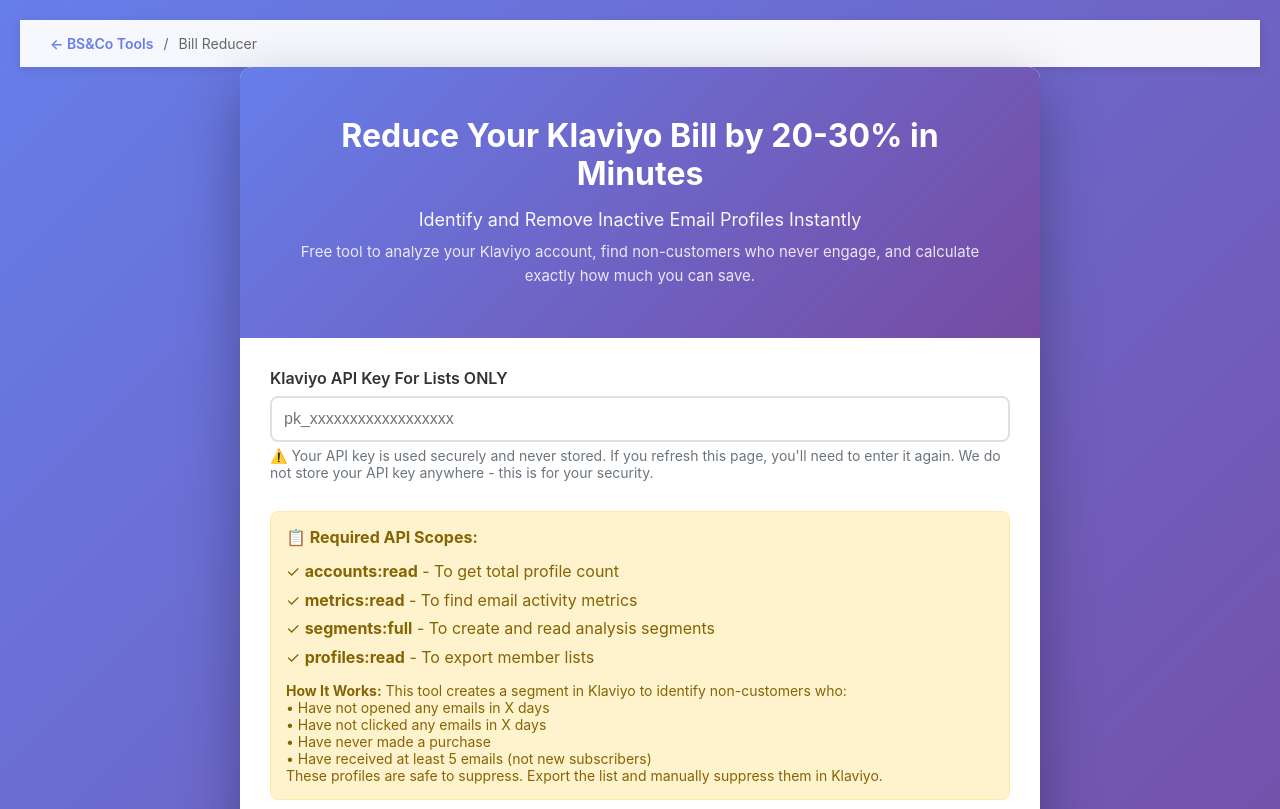
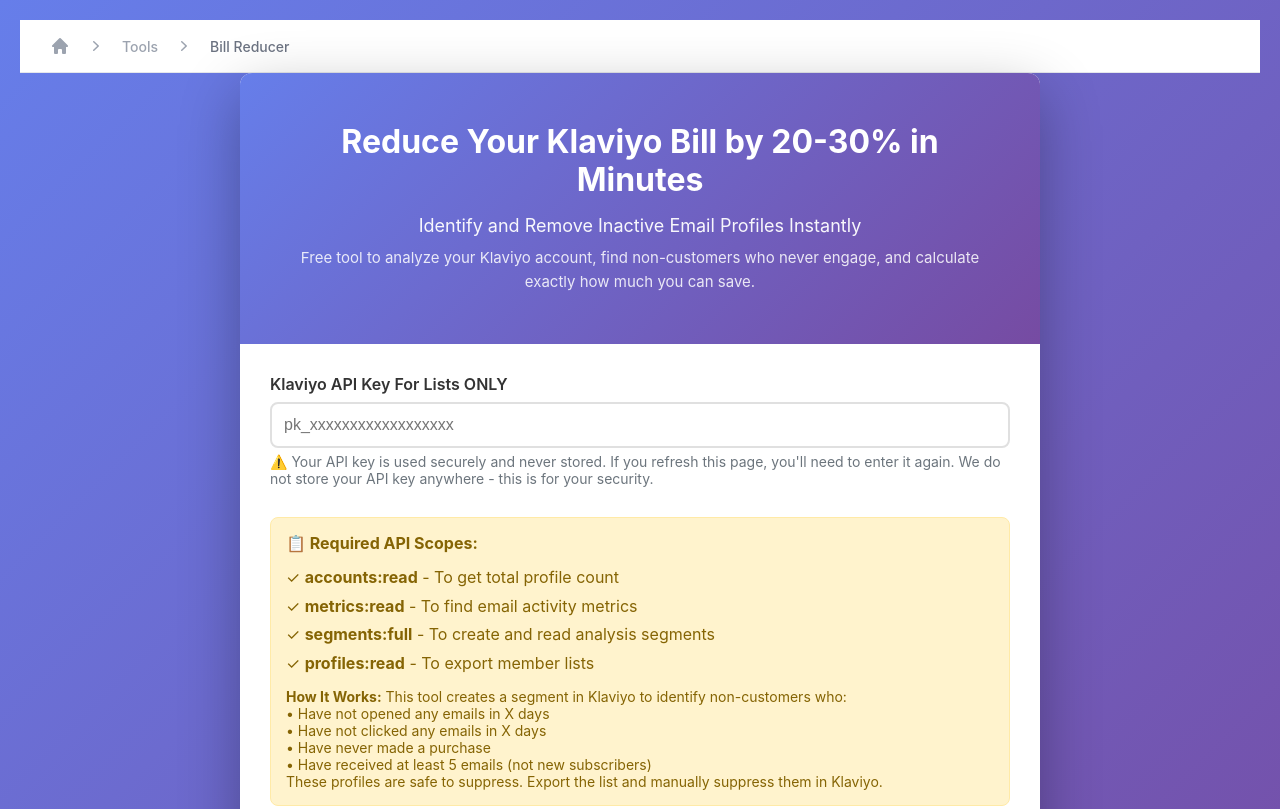
Before and after one commit to AndrewBeauchampPGS/klaviyo-bill-reducer, a website: page index.html in a window 1280 px wide. Shown: the top 809 px of the page. Drawn offline with Linux system fonts and the light colour scheme.

Commit message:
Improve breadcrumb navigation with icons and cleaner design

```diff
--- a/index.html
+++ b/index.html
@@ -389,30 +389,64 @@
 
         /* Navigation Header */
         .nav-header {
-            background: rgba(255, 255, 255, 0.95);
-            padding: 15px 30px;
-            box-shadow: 0 2px 10px rgba(0,0,0,0.1);
-            margin-bottom: 0;
+            background: white;
+            padding: 16px 30px;
+            border-bottom: 1px solid #e5e7eb;
         }
 
-        .nav-header .breadcrumb {
+        .breadcrumb {
             display: flex;
             align-items: center;
-            gap: 10px;
-            font-size: 14px;
-            color: #666;
+            gap: 16px;
         }
 
-        .nav-header a {
-            color: #667eea;
-            text-decoration: none;
-            font-weight: 600;
-            transition: color 0.3s;
+        .breadcrumb-item {
+            display: flex;
+            align-items: center;
+            gap: 16px;
         }
 
-        .nav-header a:hover {
-            color: #764ba2;
-            text-decoration: underline;
+        .breadcrumb a {
+            color: #9ca3af;
+            text-decoration: none;
+            transition: color 0.2s;
+            display: flex;
+            align-items: center;
+        }
+
+        .breadcrumb a:hover {
+            color: #6b7280;
+        }
+
+        .breadcrumb-text {
+            font-size: 14px;
+            font-weight: 500;
+            color: #6b7280;
+        }
+
+        .breadcrumb-icon {
+            width: 20px;
+            height: 20px;
+            flex-shrink: 0;
+        }
+
+        .chevron-icon {
+            width: 20px;
+            height: 20px;
+            color: #9ca3af;
+            flex-shrink: 0;
+        }
+
+        .sr-only {
+            position: absolute;
+            width: 1px;
+            height: 1px;
+            padding: 0;
+            margin: -1px;
+            overflow: hidden;
+            clip: rect(0, 0, 0, 0);
+            white-space: nowrap;
+            border-width: 0;
         }
 
         /* Hero Section */
@@ -520,11 +554,26 @@
 <body>
     <!-- Navigation Header -->
     <div class="nav-header">
-        <div class="breadcrumb">
-            <a href="https://bsandco.us/tools">← BS&Co Tools</a>
-            <span>/</span>
-            <span>Bill Reducer</span>
-        </div>
+        <nav aria-label="Breadcrumb" class="breadcrumb">
+            <a href="https://bsandco.us">
+                <svg class="breadcrumb-icon" fill="currentColor" viewBox="0 0 20 20" aria-hidden="true">
+                    <path fill-rule="evenodd" d="M9.293 2.293a1 1 0 011.414 0l7 7A1 1 0 0117 11h-1v6a1 1 0 01-1 1h-2a1 1 0 01-1-1v-3a1 1 0 00-1-1H9a1 1 0 00-1 1v3a1 1 0 01-1 1H5a1 1 0 01-1-1v-6H3a1 1 0 01-.707-1.707l7-7z" clip-rule="evenodd" />
+                </svg>
+                <span class="sr-only">Home</span>
+            </a>
+            <div class="breadcrumb-item">
+                <svg class="chevron-icon" fill="currentColor" viewBox="0 0 20 20" aria-hidden="true">
+                    <path fill-rule="evenodd" d="M7.21 14.77a.75.75 0 01.02-1.06L11.168 10 7.23 6.29a.75.75 0 111.04-1.08l4.5 4.25a.75.75 0 010 1.08l-4.5 4.25a.75.75 0 01-1.06-.02z" clip-rule="evenodd" />
+                </svg>
+                <a href="https://bsandco.us/tools" class="breadcrumb-text">Tools</a>
+            </div>
+            <div class="breadcrumb-item">
+                <svg class="chevron-icon" fill="currentColor" viewBox="0 0 20 20" aria-hidden="true">
+                    <path fill-rule="evenodd" d="M7.21 14.77a.75.75 0 01.02-1.06L11.168 10 7.23 6.29a.75.75 0 111.04-1.08l4.5 4.25a.75.75 0 010 1.08l-4.5 4.25a.75.75 0 01-1.06-.02z" clip-rule="evenodd" />
+                </svg>
+                <span class="breadcrumb-text" aria-current="page">Bill Reducer</span>
+            </div>
+        </nav>
     </div>
 
     <div class="container">
```
